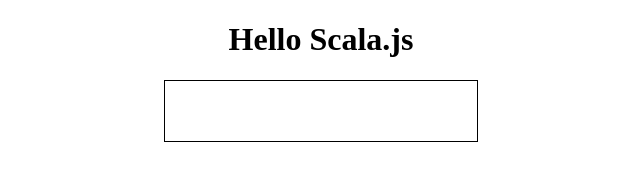
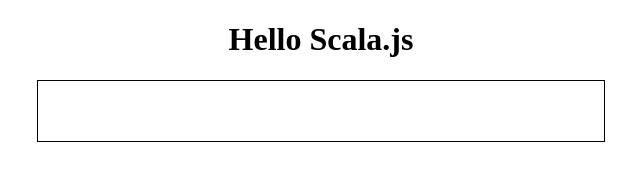
Before and after one commit to keynmol/planet-of-the-apes, a website built with Vite: page index.html in a window 1280 px wide. Shown: the whole page, without its empty margins (319-959 px from the left). Built offline with nearby package versions, Linux system fonts and the light colour scheme.

Commit message:
What the hell am I doing

```diff
--- a/index.css
+++ b/index.css
@@ -1,6 +1,6 @@
 #content {
   margin:auto;
-  width: 20%;
+  width: 40%;
   padding: 30px;
   border: 1px solid black;
 }
--- a/package.json
+++ b/package.json
@@ -7,7 +7,7 @@
     "dev": "vite",
     "build": "vite build",
     "preview": "vite preview",
-    "watchScalajs": "scala-cli package . -w -f -o scalajs-frontend.js --js-module-kind es",
+    "watchScalajs": "scala-cli --cli-version nightly package . -w -f -o scalajs-frontend.js --js-module-kind es",
     "buildScalajs": "scala-cli package . -f -o scalajs-frontend.js --js-module-kind es",
     "buildScalajsRelease": "scala-cli package . -f -o scalajs-frontend.js --js-mode release --js-module-kind es"
   },
```
Also changed, not shown: 1 other file.
